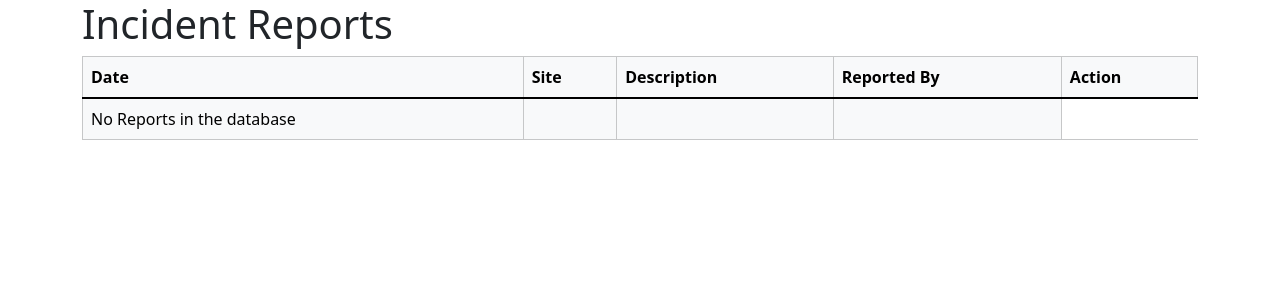
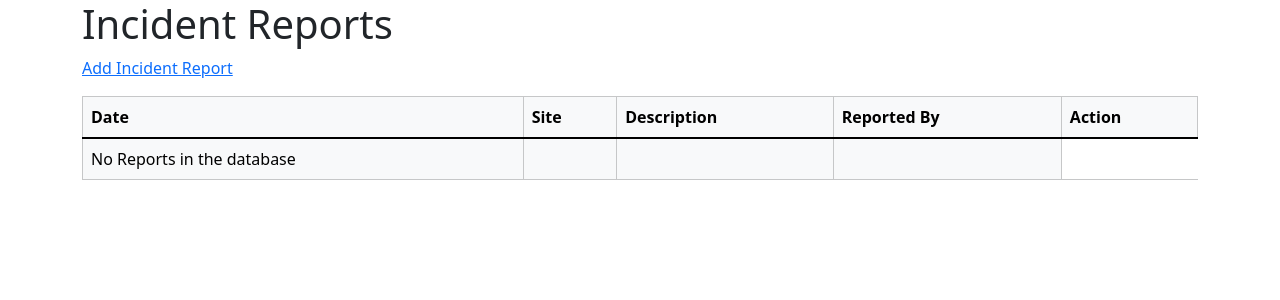
Before and after one commit to agshadow/hotrocksv2, a Django app: page /report/list_reports/ in a window 1280 px wide. Shown: the top 300 px of the page. Run offline with Django 5.2, Linux system fonts and the light colour scheme; data that the repository does not hold is empty.

Commit message:
view and edit reports and got pdf printing out

```diff
--- a/hotrocks/settings.py
+++ b/hotrocks/settings.py
@@ -131,3 +131,5 @@ EMAIL_BACKEND = "django.core.mail.backends.console.EmailBackend"
 
 MEDIA_ROOT = BASE_DIR.parent / "outside/hotrocksv2/uploads"
 MEDIA_URL = "/media/"
+
+TEST_RUNNER = 'awl.waelsteng.WRunner'
--- a/report/urls.py
+++ b/report/urls.py
@@ -5,4 +5,6 @@ from report import views
 urlpatterns = [
     path("list_reports/", views.list_reports, name="list_reports"),
     path("view_report/<int:report_id>/", views.view_report, name="view_report"),
+    path("add_report/", views.view_report, name="add_report"),
+    path("pdf_report/<int:report_id>/", views.pdf_report, name="pdf_report"),
 ]
--- a/report/views.py
+++ b/report/views.py
@@ -1,7 +1,12 @@
-from django.shortcuts import render
-from report.models import IncidentReport
+from django.shortcuts import render, get_object_or_404, get_list_or_404
+from report.models import IncidentReport, IncidentTypeChoice
 from django.core.paginator import Paginator
-
+from datetime import datetime, timezone
+import io
+from django.http import FileResponse
+from reportlab.pdfgen import canvas
+from django.core import serializers
+from report.forms import IncidentReportForm
 
 def _get_items_per_page(request):
     # Determine how many items to show per page, disallowing <1 or >50
@@ -26,12 +31,10 @@ def _get_page_num(request, paginator):
 
 def list_reports(request):
     all_reports = IncidentReport.objects.all().order_by("incident_date")
-    print(all_reports)
     items_per_page = _get_items_per_page(request)
     paginator = Paginator(all_reports, items_per_page)
     page_num = _get_page_num(request, paginator)
     page = paginator.page(page_num)
-    print(f"page object list {page.object_list}")
     data = {
         "reports": page.object_list,
         "page": page,
@@ -39,9 +42,78 @@ def list_reports(request):
 
     return render(request, "list_reports.html", data)
 
-def view_report(request, report_id):
+def view_report(request, report_id=0):
+    if report_id != 0:
+        report = get_object_or_404(IncidentReport, id = report_id)
+
+    if request.method == "GET":
+        print("----------------IN GET ----------------")
+        if report_id == 0:
+            print("--------new report created")
+            form = IncidentReportForm()
+        else:
+            print("--------using existing form")
+            form = IncidentReportForm(instance=report)
+
+    else: #POST
+        print("----------------IN POST ----------------")
+        print(f"report id: {report_id}")
+        if report_id == 0:
+            print("--------new report about to create")
+            #report = IncidentReport.objects.create(
+             #   incident_date=datetime(2023, 1, 1, 7, 0, tzinfo=timezone.utc),
+              #  sign_off_date=datetime(2023, 1, 1, 7, 0, tzinfo=timezone.utc),)
+            report = IncidentReport()
+            print("--------new report created")
+            print(report)
+        print(f"print report again: {report}")
+        form = IncidentReportForm(request.POST, request.FILES, instance=report)
+
+        print(f"check if form valid {form.is_valid()}")
+        if form.is_valid():
+            report = form.save()
+            print("saved form")
+
+    #report.incident_type = IncidentTypeChoice(report.incident_type).label
     data = {
-        "report": f"report {report_id}",
+        "form": form,
     }
-    print(data)
     return render(request, "view_report.html", data)
+
+def pdf_report(request, report_id):
+    # Create a file-like buffer to receive PDF data.
+    if report_id != 0:
+        report = get_list_or_404(IncidentReport, id = report_id)
+    else:
+        return redirect("list_reports")
+    print(report)
+    data = serializers.serialize( "python", report )
+    print(data[0])
+    print(data[0]['fields'].get('incident_type'))
+    print(f"incident type label hard coded: {IncidentTypeChoice('I').label}")
+    buffer = io.BytesIO()
+
+    # Create the PDF object, using the buffer as its "file."
+    p = canvas.Canvas(buffer)
+
+    # Draw things on the PDF. Here's where the PDF generation happens.
+    # See the ReportLab documentation for the full list of functionality.
+    p.drawString(20, 800, f"Incident Report:  {data[0]['pk']}")
+    hval=780
+    for key,value in data[0]['fields'].items():
+        if key == "incident_type":
+            print(f"incident type: {key}:{value}")
+            value = IncidentTypeChoice(value).label
+            print(f"value: {value}")
+        p.drawString(20, hval, f"{key} : {value}")
+        print (f"{key} : {value} : {hval}")
+        hval -= 20
+
+    # Close the PDF object cleanly, and we're done.
+    p.showPage()
+    p.save()
+
+    # FileResponse sets the Content-Disposition header so that browsers
+    # present the option to save the file.
+    buffer.seek(0)
+    return FileResponse(buffer, as_attachment=True, filename='report.pdf')
--- a/templates/list_reports.html
+++ b/templates/list_reports.html
@@ -4,6 +4,9 @@
 {% block content %}
 <h1 class="text-dark">Incident Reports</h1>
 
+<p>
+  <a href="{% url 'add_report' %}">Add Incident Report</a>
+</p>
 <table style="width:100%"  class="table table-bordered table-light ">
   <form method="get" action="{% url 'view_report'  1 %}">
   <thead>
--- a/templates/view_report.html
+++ b/templates/view_report.html
@@ -4,7 +4,11 @@
 {% block content %}
 <h1 class="text-dark">View Report</h1>
 <p>
-  {{report}}
+  <form enctype="multipart/form-data" method="post">
+    {% csrf_token %}
+    {{form.as_p}}
+    <button class="btn btn-dark" type="submit">Save</button>
+  </form>
 </p>
 
 
```
Also changed, not shown: report/forms.py (added, +39 -0 lines), report/tests.py (+24 -0 lines).
